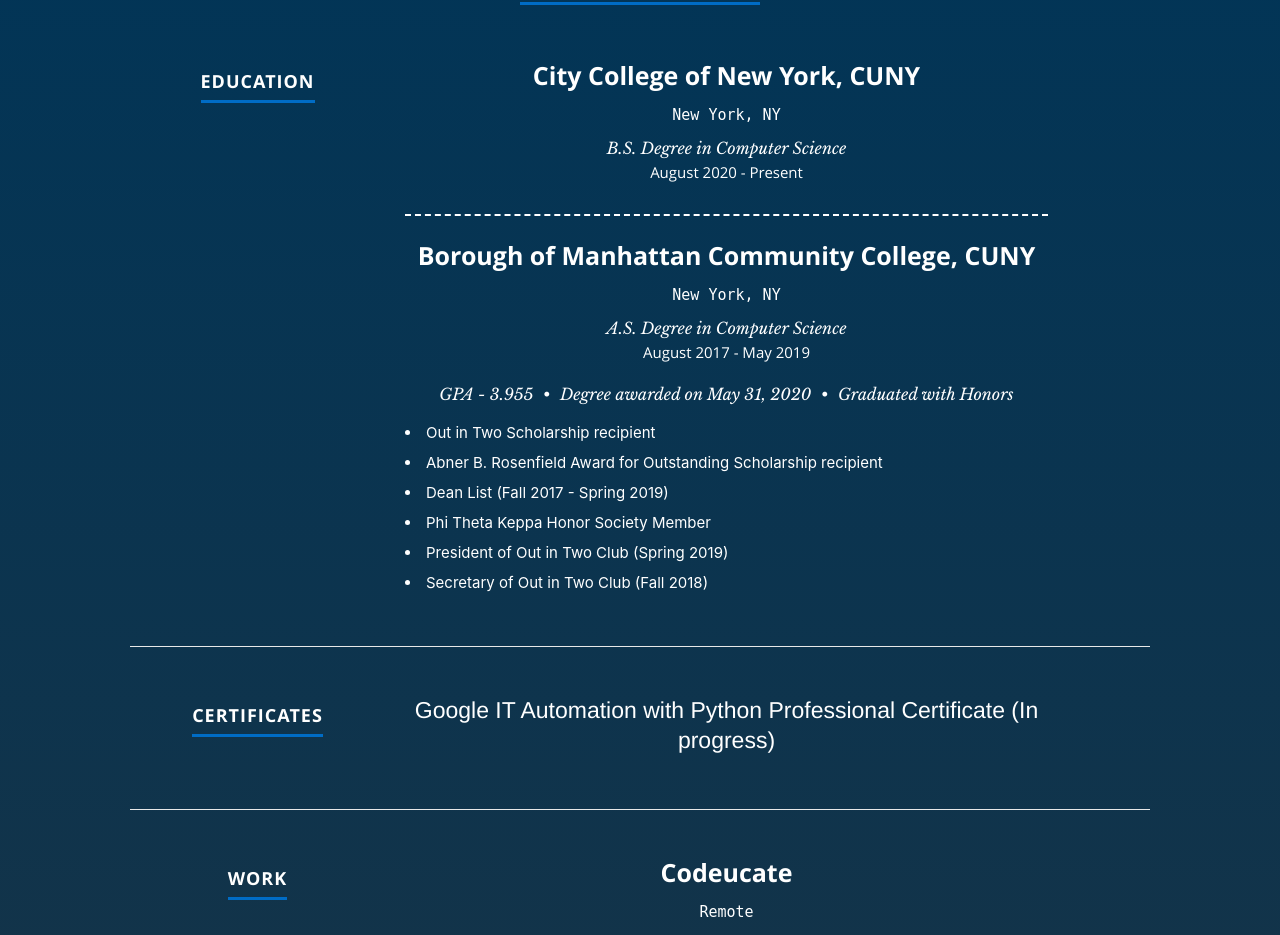
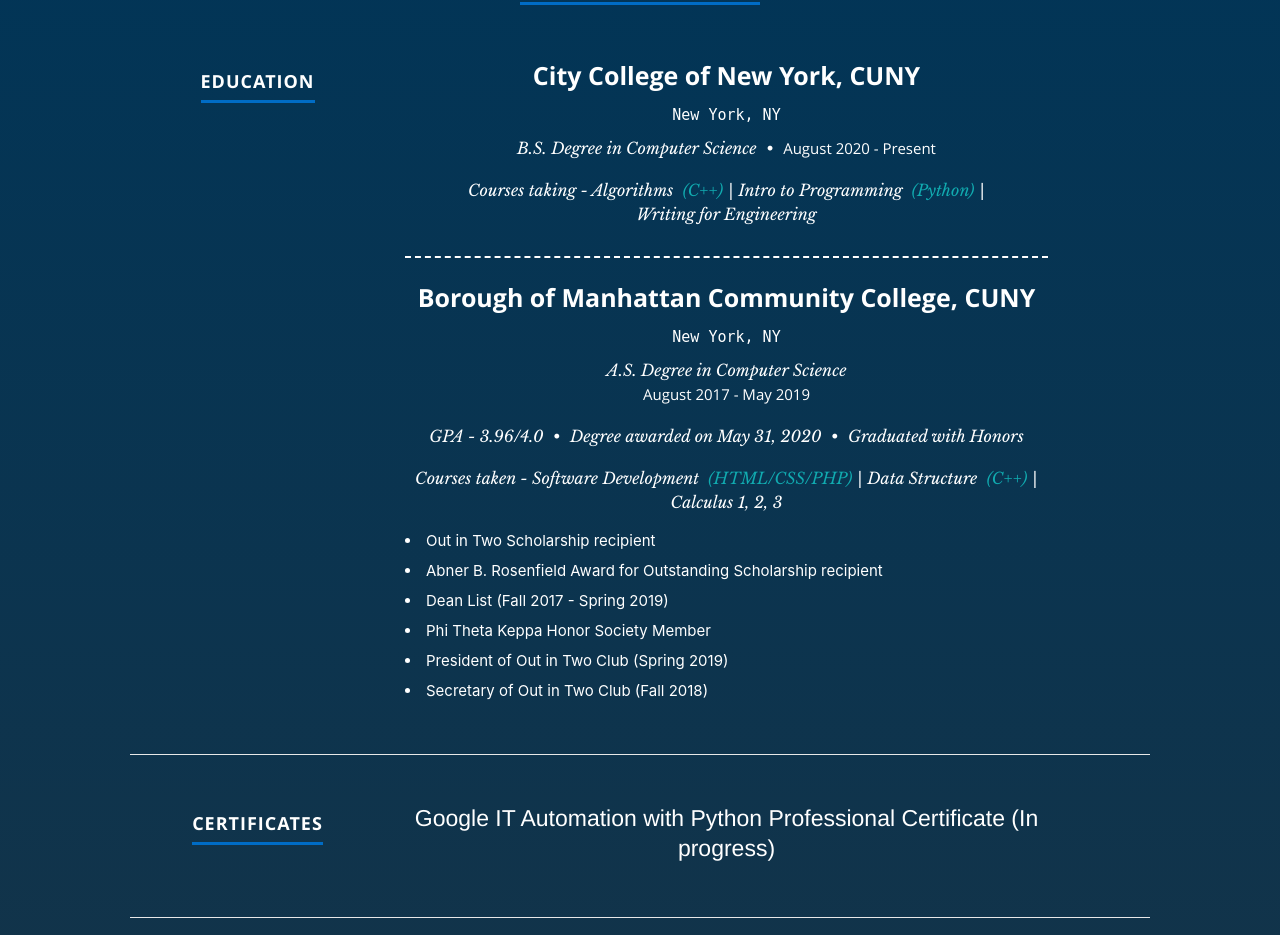
Before and after one commit to MyatThuKo/Portfolio-Website, a React (Create React App) app: page / in a window 1280 px wide. Shown: the part 2000-2935 px from the top of the page. Built offline with nearby package versions, Linux system fonts and the light colour scheme.

Commit message:
Changed in Education

```diff
--- a/public/css/layout.css
+++ b/public/css/layout.css
@@ -317,9 +317,20 @@
    margin-bottom: 18px;
    margin-top: 9px;
 }
+#resume .courses {
+   font: 16px/24px 'librebaskerville-italic', serif;
+   color: white;
+   margin-bottom: 18px;
+   margin-top: 9px;
+}
 #resume .info span {
    margin-right: 5px;
    margin-left: 5px;
+}
+#resume .courses span {
+   margin-right: 5px;
+   margin-left: 5px;
+   color: #11ABB0;
 }
 #resume .date {
    font: 15px/24px 'opensans-regular', sans-serif;
--- a/src/components/resume/resume.js
+++ b/src/components/resume/resume.js
@@ -13,7 +13,12 @@
                         <div className="twelve columns">
                             <h3>City College of New York, CUNY</h3>
                             <h5 className="location"> New York, NY </h5>
-                            <p className="info">B.S. Degree in Computer Science <br /> <em className="date">August 2020 - Present</em></p>
+                            <p className="info">B.S. Degree in Computer Science <span>•</span> <em className="date">August 2020 - Present</em></p>
+                            <p className="courses">
+                                Courses taking - Algorithms <span className="lan">(C++)</span>
+                                | Intro to Programming <span className="lan">(Python)</span>
+                                | <br /> Writing for Engineering
+                            </p>
                             <p style={{ textAlign: 'left' }}>
                             </p>
                         </div>
@@ -24,7 +29,12 @@
                             <h3>Borough of Manhattan Community College, CUNY</h3>
                             <h5 className="location"> New York, NY </h5>
                             <p className="info">A.S. Degree in Computer Science <br /> <em className="date">August 2017 - May 2019</em></p>
-                            <p className="info"> GPA - 3.955 <span>•</span> Degree awarded on May 31, 2020 <span>•</span> Graduated with Honors </p>
+                            <p className="info"> GPA - 3.96/4.0 <span>•</span> Degree awarded on May 31, 2020 <span>•</span> Graduated with Honors </p>
+                            <p className="courses">
+                                Courses taken - Software Development <span className="lan">(HTML/CSS/PHP)</span>
+                                | Data Structure <span className="lan">(C++)</span>
+                                | Calculus 1, 2, 3
+                            </p>
                             <p style={{ textAlign: 'left' }}>
                                 <li> Out in Two Scholarship recipient</li>
                                 <li> Abner B. Rosenfield Award for Outstanding Scholarship recipient </li>
```
